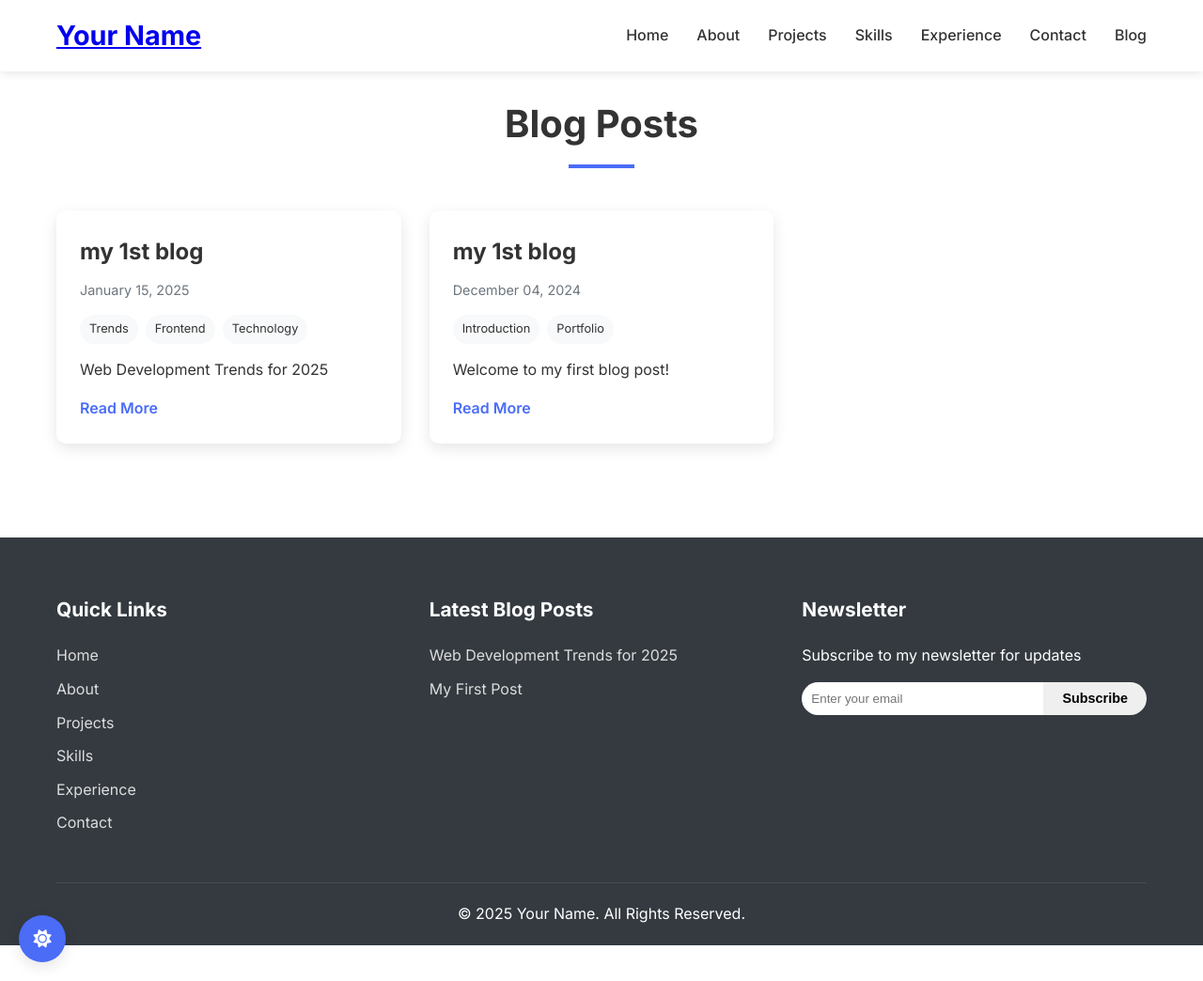
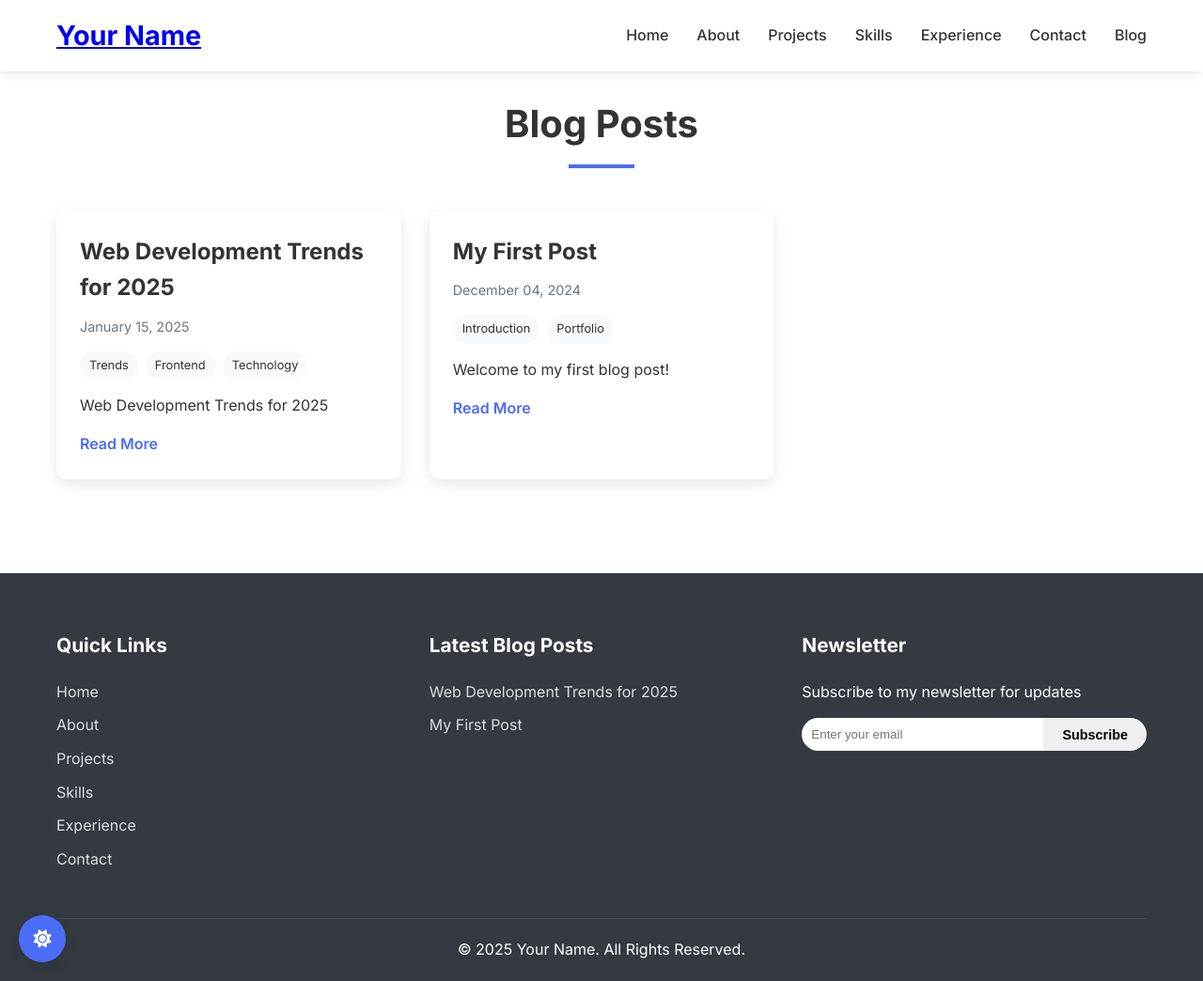
Before and after one commit to MHMNP2021/mnethmina.github.io, a Jekyll site: the page built from blog.html, in a window 1280 px wide and 1044 px high. Shown: the whole window at 94% size. Built offline with Jekyll 4.4.1, drawn with Linux system fonts in a browser that asks for light colours.

Commit message:
Update blog.html

```diff
--- a/blog.html
+++ b/blog.html
@@ -9,7 +9,7 @@
     <div class="blog-grid">
       {% for post in site.posts %}
         <div class="blog-card">
-          <h2><a href="_posts/2024-12-04-my-first-post.md">my 1st blog</a></h2>
+          <h2><a href="{{ site.baseurl }}{{ post.url }}">{{ post.title }}</a></h2>
           <p class="post-date">{{ post.date | date: "%B %d, %Y" }}</p>
           <div class="post-tags">
             {% for tag in post.tags %}
@@ -17,7 +17,7 @@
             {% endfor %}
           </div>
           <p class="post-excerpt">{{ post.excerpt | strip_html | truncatewords: 30 }}</p>
-          <a href="{{ post.url }}" class="read-more">Read More</a>
+          <a href="{{ site.baseurl }}{{ post.url }}" class="read-more">Read More</a>
         </div>
       {% endfor %}
     </div>
```
Also changed, not shown: other parts of blog.html (+1 -1 lines).
